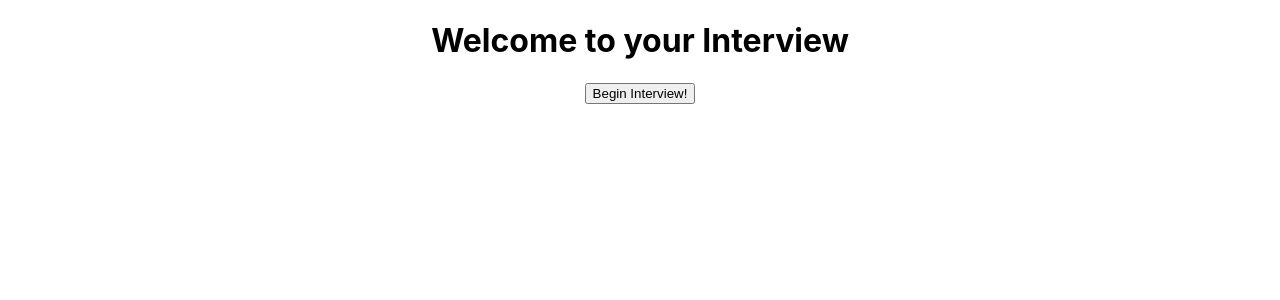
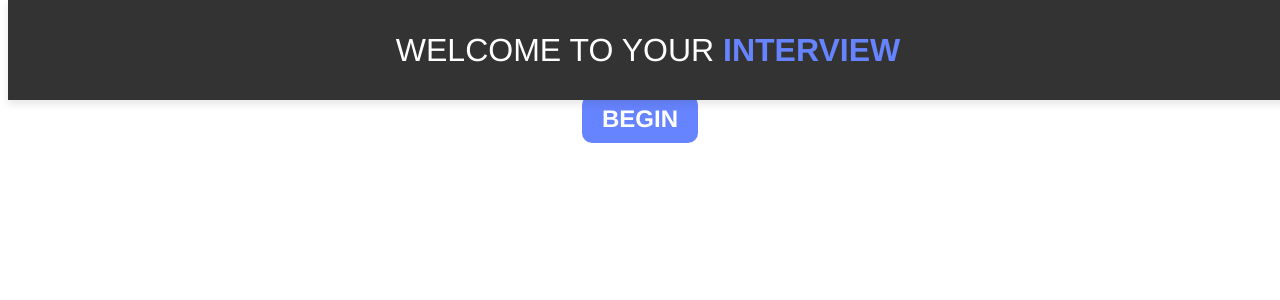
Before and after one commit to surajroyyy/ai-interview, a React (Create React App) app: page / in a window 1280 px wide. Shown: the top 300 px of the page. Built offline with nearby package versions, Linux system fonts and the light colour scheme.

Commit message:
Working on styling and frontend

```diff
--- a/src/App.css
+++ b/src/App.css
@@ -1,19 +1,12 @@
+* {
+  font-family: Helvetica, sans-serif
+}
+
 .App {
   text-align: center;
 }
 
-.App-logo {
-  height: 40vmin;
-  pointer-events: none;
-}
-
-@media (prefers-reduced-motion: no-preference) {
-  .App-logo {
-    animation: App-logo-spin infinite 20s linear;
-  }
-}
-
-.App-header {
+/* .App-header {
   background-color: #282c34;
   min-height: 100vh;
   display: flex;
@@ -22,17 +15,4 @@
   justify-content: center;
   font-size: calc(10px + 2vmin);
   color: white;
-}
-
-.App-link {
-  color: #61dafb;
-}
-
-@keyframes App-logo-spin {
-  from {
-    transform: rotate(0deg);
-  }
-  to {
-    transform: rotate(360deg);
-  }
-}
+} */
--- a/src/App.tsx
+++ b/src/App.tsx
@@ -1,6 +1,7 @@
 import React, { useState } from 'react';
 import logo from './logo.svg';
 import './App.css';
+import './index.css'
 import RecordingComponent from './components/RecordingComponent';
 import StartInterviewComponent from './components/StartInterviewComponent';
 import EndButtonComponent from './components/EndInterviewComponent';
@@ -17,9 +18,9 @@ function App() {
   return (
     <div className="App">
       <header>
-        <h1>Welcome to your Interview</h1>
+        <h1 className="title">Welcome to your <span className="interview">Interview</span></h1>
       </header>
-      <body>
+      <div className="content">
         {!sessionId? (
           <StartInterviewComponent onStart={handleStart}/>
         ) : (
@@ -29,7 +30,7 @@ function App() {
             <ChatComponent sessionId={sessionId}/>
           </div>
         )}
-      </body>
+      </div>
     </div>
   );
 
--- a/src/components/ChatComponent.tsx
+++ b/src/components/ChatComponent.tsx
@@ -16,9 +16,9 @@ const ChatComponent: React.FC<ChatComponentProps> = ({sessionId}) => {
             setConversation(prev => [...prev, data]);
         });
 
-        // axios.get('http://localhost:5000/api/interviews/' + sessionId + '/sync_chat')
-        //     .then(response => setConversation(response.data))
-        //     .catch(error => console.error('Error fetching conversation:', error));
+        axios.get('http://localhost:5000/api/interviews/' + sessionId + '/sync_chat')
+            .then(response => setConversation(response.data))
+            .catch(error => console.error('Error fetching conversation:', error));
 
         return () => {socket.off('sync_chat')};
     }, [sessionId]);
--- a/src/components/EndInterviewComponent.tsx
+++ b/src/components/EndInterviewComponent.tsx
@@ -1,5 +1,6 @@
 import React, { useState } from 'react';
 import axios from 'axios';
+import '../index.css'
 
 interface EndButtonProps {
     sessionId: string;
@@ -16,8 +17,8 @@ const EndButtonComponent: React.FC<EndButtonProps> = ({sessionId}) => {
 
     return (
         <div>
-            <button onClick={handleClick} type="button">
-                End Interview
+            <button className="end-interview" onClick={handleClick} type="button">
+                End Session
             </button>
         </div>
     )
--- a/src/components/RecordingComponent.tsx
+++ b/src/components/RecordingComponent.tsx
@@ -1,6 +1,7 @@
 import React, { useState } from 'react';
 import { ReactMic } from 'react-mic';
 import axios from 'axios';
+import "../index.css"
 
 interface RecordingComponentProps {
     sessionId: string;
@@ -38,20 +39,22 @@ const RecordingComponent: React.FC<RecordingComponentProps> = ({sessionId}) => {
     };
 
     return (
-      <div>
+      <div className="recorder-container">
+        <link rel="stylesheet" href="https://cdnjs.cloudflare.com/ajax/libs/font-awesome/5.15.4/css/all.min.css"/>
+        <button className="start-recording" onClick={startRecording} type="button">
+          <i className="fas fa-microphone"></i>
+        </button>
         <ReactMic
           record={record}
           className="sound-wave"
           onStop={onStop}
           mimeType="audio/wav"
-          strokeColor="#000000"
-          backgroundColor="#4f6ee0" />
-        <div>
-          <button onClick={startRecording} type="button">Start</button>
-          <button onClick={stopRecording} type="button">Stop</button>
+          strokeColor="#ffffff"
+          backgroundColor="#FF7F50" />
+        <button className="stop-recording" onClick={stopRecording} type="button">
+          <i className="fas fa-stop"></i>
+        </button>
         </div>
-        {/* {blobURL && <audio src={blobURL} controls />} */}
-      </div>
     );
   };
 
--- a/src/components/StartInterviewComponent.tsx
+++ b/src/components/StartInterviewComponent.tsx
@@ -1,5 +1,6 @@
 import React, { useState } from 'react';
 import axios from 'axios';
+import "../index.css"
 
 interface StartButtonProps {
     onStart: (sessionId: string) => void;
@@ -18,8 +19,8 @@ const StartInterviewComponent: React.FC<StartButtonProps> = ({onStart}) => {
 
     return (
         <div>
-            <button onClick={handleClick} type="button">
-                Begin Interview!
+            <button className="begin-interview" onClick={handleClick} type="button">
+                Begin
             </button>
         </div>
     )
--- a/src/index.css
+++ b/src/index.css
@@ -1,10 +1,40 @@
-body {
-  margin: 0;
-  font-family: -apple-system, BlinkMacSystemFont, 'Segoe UI', 'Roboto', 'Oxygen',
-    'Ubuntu', 'Cantarell', 'Fira Sans', 'Droid Sans', 'Helvetica Neue',
-    sans-serif;
-  -webkit-font-smoothing: antialiased;
-  -moz-osx-font-smoothing: grayscale;
+/* header {
+  background-color: #333333;
+  color: white;
+  top: 0;
+} */
+
+header {
+  position: absolute;
+  top: 0;
+  width: 100%;
+  height: 12.5%;
+  background-color: #333333;
+  color: #fff;
+  display: flex;
+  align-items: center;
+  justify-content: center;
+  box-shadow: 0 4px 8px rgba(0, 0, 0, 0.1);
+  z-index: 1000;
+}
+
+.title {
+  text-transform: uppercase;
+  font-weight: 200;
+}
+
+.interview {
+  color: #6684ff;
+  font-weight: 900;
+}
+
+.content {
+  margin-top: 7.5%; /* Push content below the header */
+  display: flex;
+  flex-direction: column;
+  align-items: center;
+  justify-content: center;
+  height: 87.5%; /* Remaining height of the page */
 }
 
 code {
@@ -15,4 +45,130 @@ code {
 .messages-container {
   display: flex;
   flex-direction: column-reverse;
+  padding: 10px;
 }
+
+.message {
+  max-width: 60%;
+  margin: 10px 50px;
+  padding: 10px;
+  border-radius: 10px;
+  word-wrap: normal;
+  text-align: left
+}
+
+.user {
+  align-self: flex-start;
+  background-color: #f1f1f1;
+  color: #333;
+  box-shadow: 5px 5px 12px lightblue;
+}
+
+.interviewer {
+  align-self: flex-end;
+  background-color: #6684ff;
+  color: #fff;
+  box-shadow: 5px 5px 15px lightblue;
+}
+
+.start-recording, .stop-recording {
+  background-color: #fff;
+  border: 2px solid #ccc;
+  border-radius: 50%;
+  width: 50px;
+  height: 50px;
+  display: flex;
+  align-items: center;
+  justify-content: center;
+  cursor: pointer;
+  outline: none;
+  transition: background-color 0.3s, border-color 0.3s;
+}
+
+.start-recording:hover {
+  background-color: #f0f0f0;
+  border-color: #6684ff;
+}
+
+.stop-recording:hover {
+  background-color: #f0f0f0;
+  border-color: #ff0000;
+}
+
+.start-recording i, .stop-recording i {
+  font-size: 16px; /* Font size of the icons */
+  color: #333; /* Dark gray icon color */
+}
+
+.start-recording:hover i {
+  color: #6684ff; /* Blue icon color on hover */
+}
+
+.start-recording:focus i {
+  color: #6684ff; /* Blue icon color on hover */
+}
+
+.stop-recording:hover i {
+  color: #ff0000; /* Red icon color on hover */
+}
+
+.recorder-container {
+  display: flex;
+  align-items: center;
+  justify-content: space-between;
+  width: 33%; /* 1/4 of the page */
+  margin: 0 auto; /* Center the container */
+  padding: 20px;
+  background-color: #f8f9fa;
+  border-radius: 10px;
+  box-shadow: 0 0 10px coral;
+}
+
+.sound-wave {
+  flex: 1;
+  width: 30%; /* Long and thin */
+  margin: 0 20px;
+  border-radius: 10px;
+}
+
+.begin-interview {
+  background-color: #6684ff;
+  border: none;
+  border-radius: 10px;
+  color: #fff;
+  font-size: 24px;
+  padding: 10px 20px;
+  cursor: pointer;
+  outline: none;
+  text-transform: uppercase;
+  font-weight: 900;
+  transition: transform 0.2s, background-color 0.2s;
+  font-family: Helvetica, sans-serif;
+  margin: 0 auto;
+}
+
+.begin-interview:hover {
+  transform: scale(1.1);
+  background-color: #0056b3;
+}
+
+.end-interview {
+  background-color: #888888;
+  border: none;
+  border-radius: 10px;
+  color: #fff;
+  font-size: 10px;
+  padding: 10px 10px;
+  margin-top: 15px;
+  cursor: pointer;
+  outline: none;
+  text-transform: uppercase;
+  font-weight: bold;
+  transition: transform 0.2s, background-color 0.2s;
+  font-family: Helvetica, sans-serif
+}
+
+.end-interview:hover {
+  transform: scale(1.1);
+  background-color: crimson;
+}
```
Also changed, not shown: 16 other files (tests, documents, lock files or other folders).
